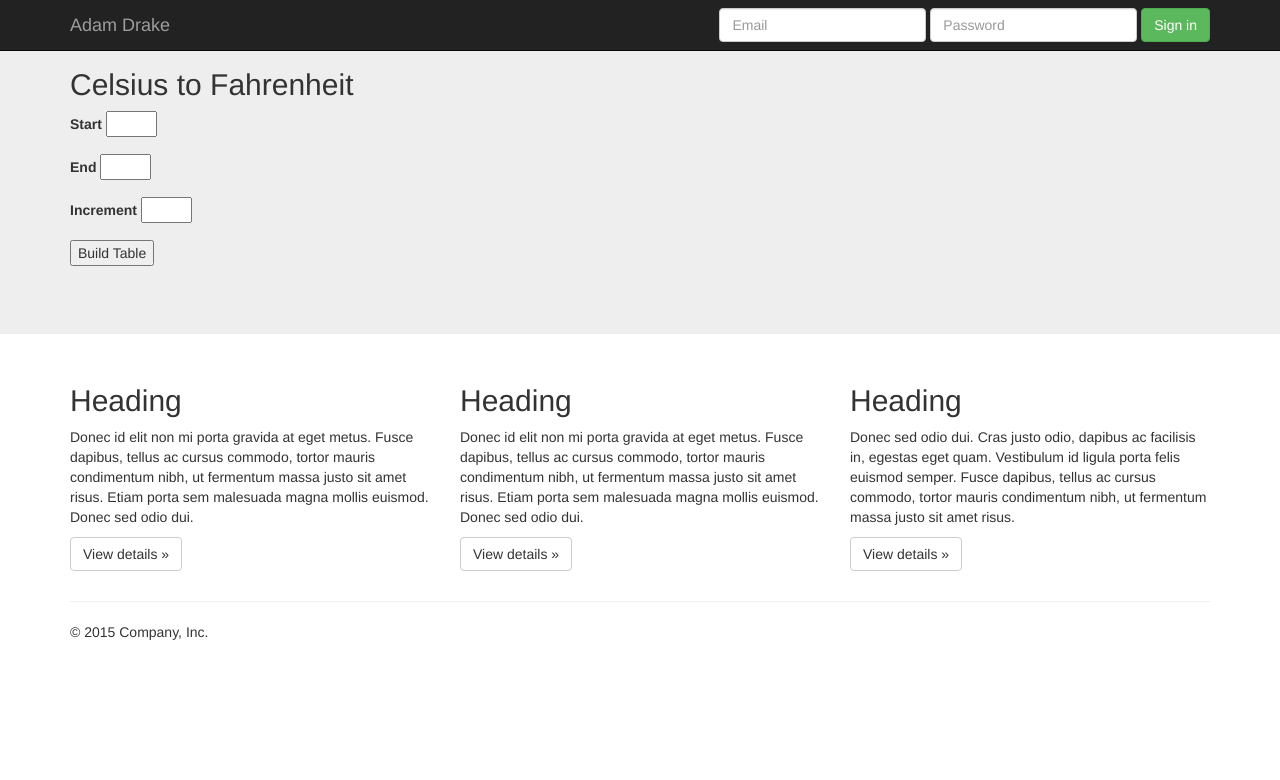
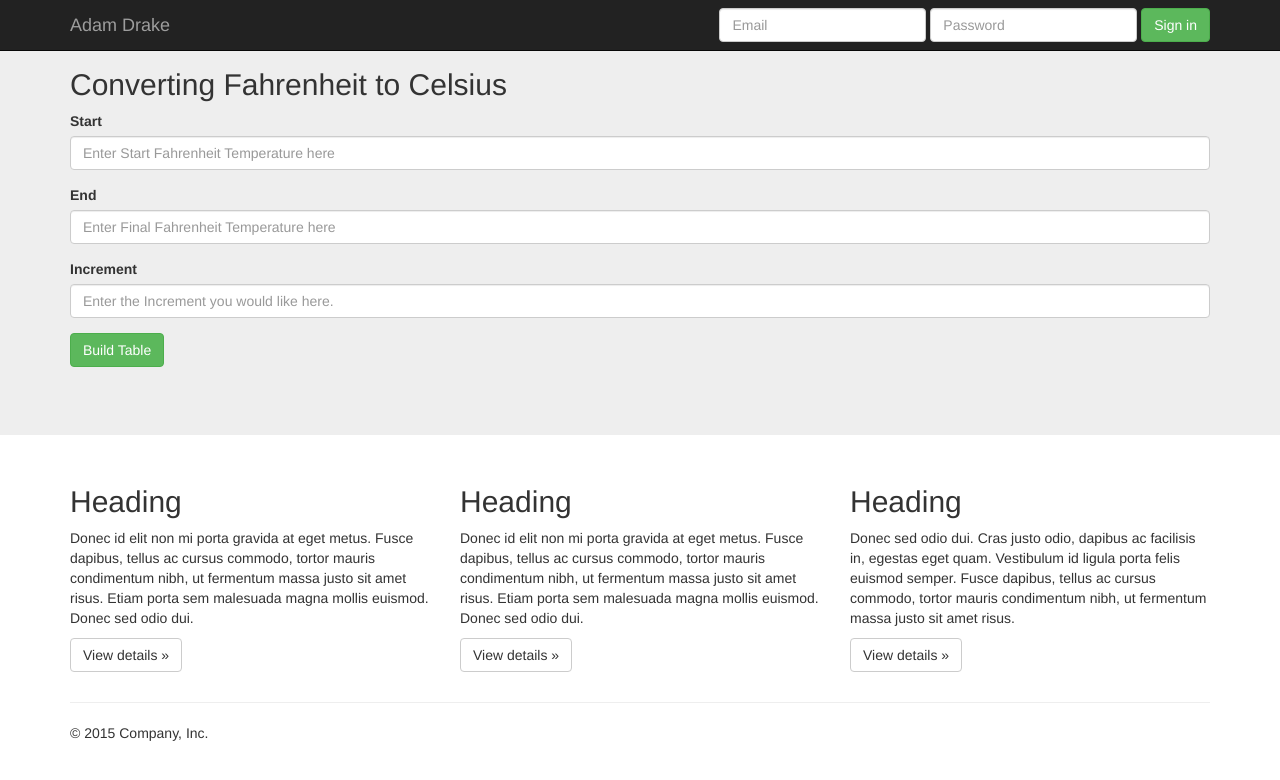
Before and after one commit to adamdrake210/temperature-conversion, a plain HTML site: page index.html in a window 1280 px wide. Drawn offline with nearby package versions, Linux system fonts and the light colour scheme.

Commit message:
Updated Styling and Table

```diff
--- a/index.html
+++ b/index.html
@@ -37,24 +37,24 @@
     <!-- Main jumbotron for a primary marketing message or call to action -->
     <div class="jumbotron">
       <div class="container">
-        <h2>Celsius to Fahrenheit</h2>
+        <h2>Converting Fahrenheit to Celsius</h2>
 
 
             <div class="form-group">
               <label>Start</label>
-              <input type="text" id="start" size="3">
+              <input type="text" class="form-control" id="start" size="3" placeholder="Enter Start Fahrenheit Temperature here">
             </div>
             <div class="form-group">
               <label>End</label>
-              <input type="text" id="end" size="3">
+              <input type="text" class="form-control" id="end" size="3" placeholder="Enter Final Fahrenheit Temperature here">
             </div>
             <div class="form-group">
               <label>Increment</label>
-              <input type="text" id="inc" size="3">
+              <input type="text" class="form-control" id="inc" size="3" placeholder="Enter the Increment you would like here.">
             </div>
 
 
-            <input type="submit" id="submitButton" value="Build Table" />
+            <button type="button" class="btn btn-success" id="submitButton">Build Table</button>
             <br><br>
             <div id="details"></div>
 
--- a/js/app.js
+++ b/js/app.js
@@ -23,14 +23,14 @@ $(document).ready(function () {
 
         F = startbound;
         htmlout = '<table class="table table-striped">';
-        htmlout = htmlout + "<thead><tr><th>Celsius</th><th>Fahrenheit</th></tr></thead>";
+        htmlout = htmlout + "<thead><tr><th>Fahrenheit</th><th>Celsius</th></tr></thead>";
 
         do
         {
             htmlout = htmlout + "<tr>";
             C = getC(F);
+            htmlout = htmlout + "<td>" + F.toString() + "</td>";
             htmlout = htmlout + "<td>" + Math.round(C.toString() * 100) / 100 + "</td>";
-            htmlout = htmlout + "<td>" + F.toString() + "</td>";
 
             console.log(C, F);
             F = F + increment;
```
